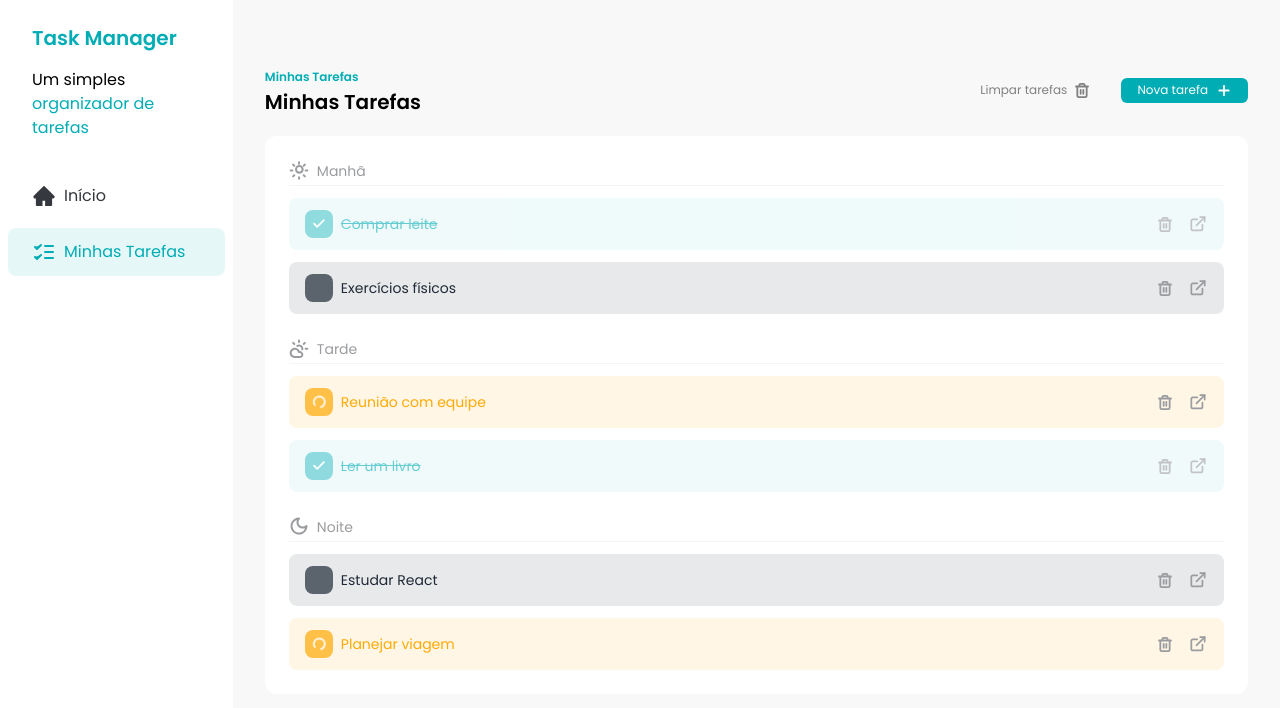
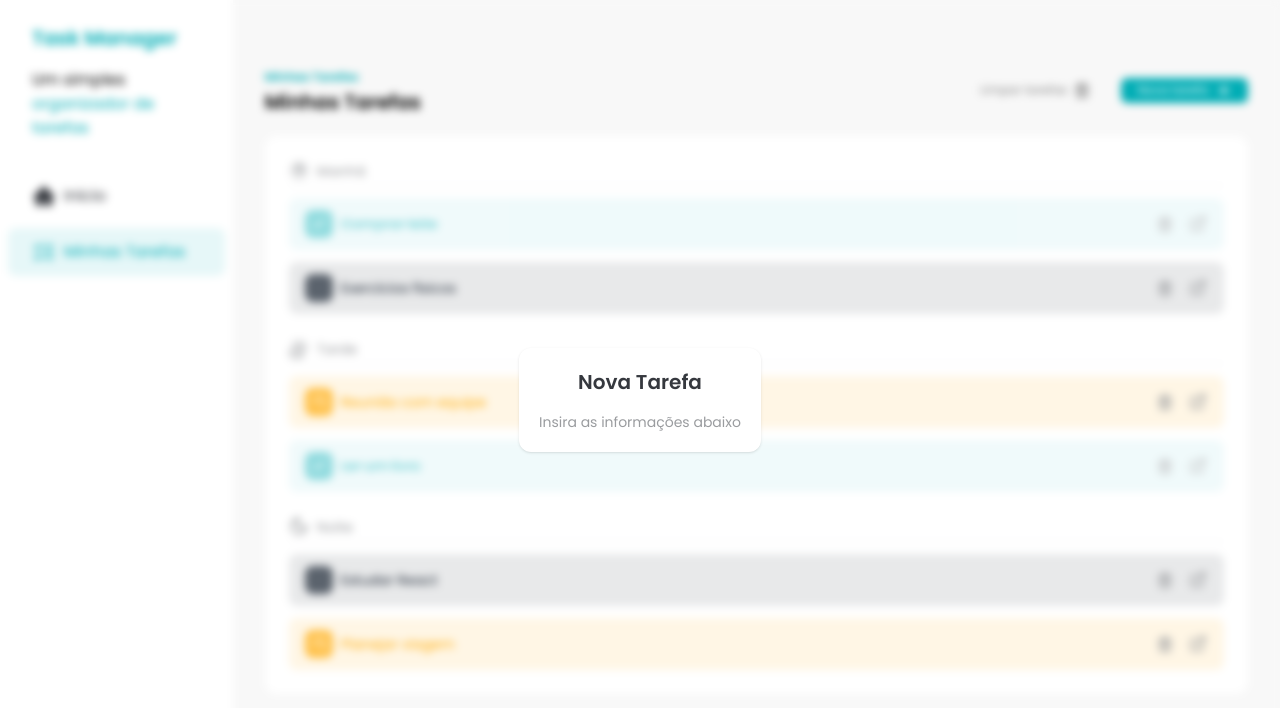
Before and after one commit to Viniciusbsouto/Task-Manager, a React app: page / in a window 1280 px wide. Both pictures are taken after a click on the button "Nova tarefa". Shown: the top 708 px of the page. Built offline with nearby package versions, Linux system fonts and the light colour scheme; the HTML template or start-up script is replaced by a standard one.

Commit message:
feat: add initial AddTaskDialog component

```diff
--- /dev/null
+++ b/src/componentes/AddTaskDialog.jsx
@@ -0,0 +1,19 @@
+import { createPortal } from "react-dom";
+
+const AddTaskDialog = ({ isOpen }) => {
+  if (!isOpen) return null;
+  return createPortal(
+    <div className="fixed bottom-0 left-0 top-0 flex h-screen w-screen items-center justify-center backdrop-blur-sm">
+      {/* DIALOG */}
+      <div className="rounded-xl bg-white p-5 text-center shadow">
+        <h2 className="text-xl font-semibold text-[#35383E]">Nova Tarefa</h2>
+        <p className="mt-4 text-sm text-[#9A9C9F]">
+          Insira as informações abaixo
+        </p>
+      </div>
+    </div>,
+    document.body,
+  );
+};
+
+export default AddTaskDialog;
--- a/src/componentes/Tasks.jsx
+++ b/src/componentes/Tasks.jsx
@@ -9,12 +9,14 @@
   TrashIcon,
 } from "../assets/icons";
 import TASKS from "../constants/tasks";
+import AddTaskDialog from "./AddTaskDialog";
 import Button from "./Button";
 import TaskItem from "./TaskItem";
 import TasksSeparator from "./TasksSeparator";
 
 const Tasks = () => {
   const [tasks, setTasks] = useState(TASKS);
+  const [addTaskDialogIsOpen, setAddTaskDialogIsOpen] = useState(false);
 
   const morningTasks = tasks.filter((task) => task.time === "morning");
   const afternoonTasks = tasks.filter((task) => task.time === "afternoon");
@@ -66,10 +68,13 @@
             Limpar tarefas
             <TrashIcon />
           </Button>
-          <Button>
+
+          <Button onClick={() => setAddTaskDialogIsOpen(true)}>
             Nova tarefa
             <AddIcon />
           </Button>
+
+          <AddTaskDialog isOpen={addTaskDialogIsOpen} />
         </div>
       </div>
 
```
